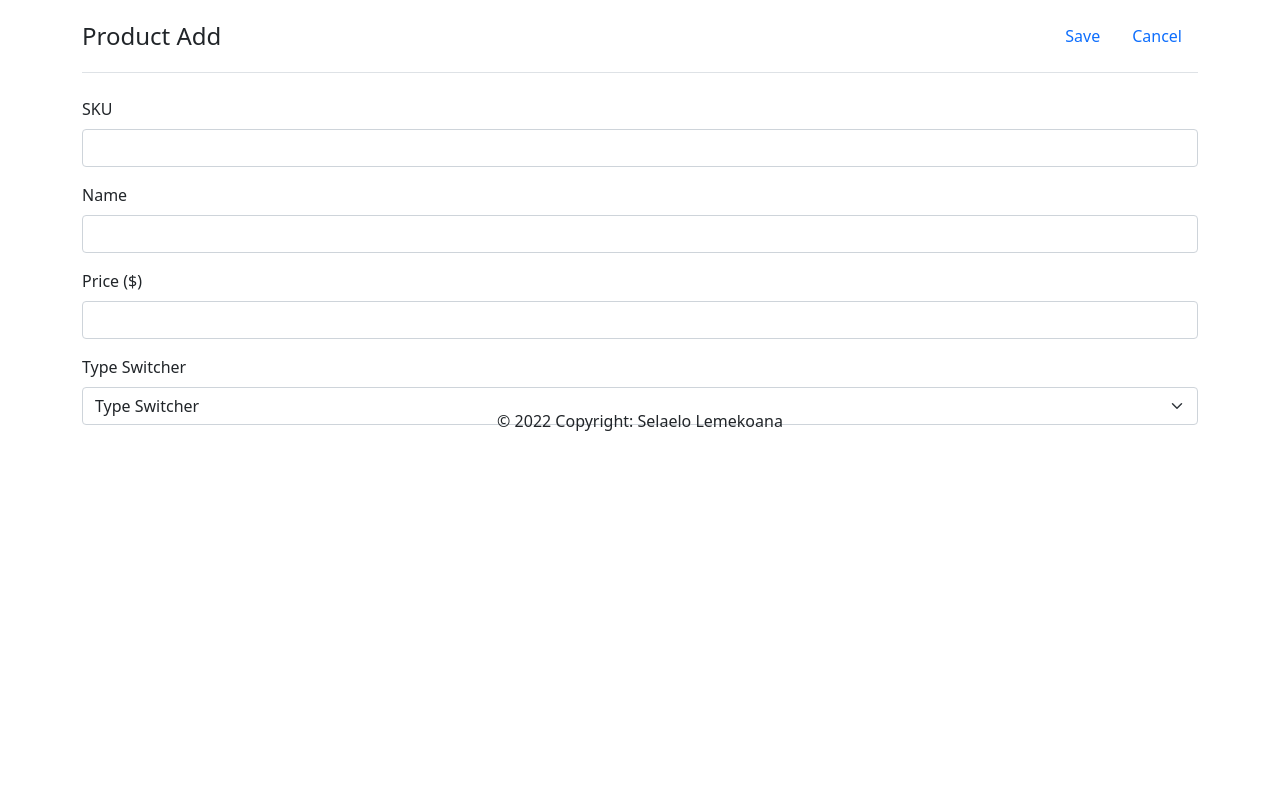
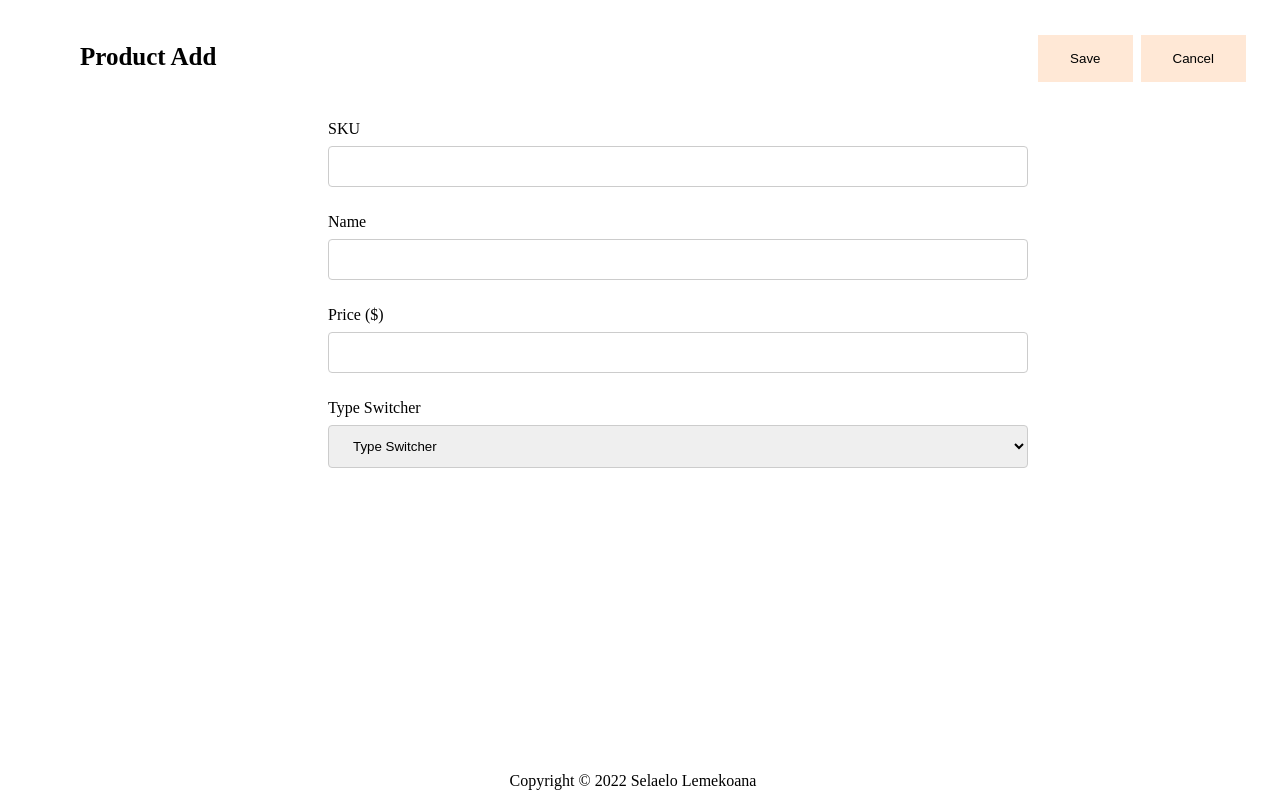
Before and after one commit to slemekoana/product-add-and-display, a PHP site: page /addProduct.php in a window 1280 px wide. Run offline with PHP 8.4, Linux system fonts and the light colour scheme.

Commit message:
The product add page is completed without cancel button styling working or other functionalities. Next is solving the cancel button styling then inserting user input to the database using MySQL.

```diff
--- a/addProduct.php
+++ b/addProduct.php
@@ -1,59 +1,69 @@
 <?php
-
 
 ?>
 
-    <?php include('header.php'); ?>
+<html lang="en">
+<head>
+    <meta charset="UTF-8">
+    <meta http-equiv="X-UA-Compatible" content="IE=edge">
+    <meta name="viewport" content="width=device-width, initial-scale=1.0">
+    <title>Document</title>
+    <link rel="stylesheet" type="text/css" href="styles.css">
+</head>
+<body>
 
+    <div class="fixed-header">
+        <h1><a href="#">Product Add</a></h1>
+        <div class="container">
+            <input type="submit" value="Save" name="submit">
+            <input type="button" value="Cancel" name="cancel">
+        </div>
+    </div>
 
-    <form id="product_form">
-        <div class="mb-3">
-            <label for="InputSKU" class="form-label">SKU</label>
-            <input type="sku" class="form-control" id="sku" aria-describedby="sku">
-        </div>
-        <div class="mb-3">
-            <label for="InputName" class="form-label">Name</label>
-            <input type="name" class="form-control" id="name" required type="text">
-        </div>
-        <div class="mb-3">
-            <label for="InputPrice" class="form-label">Price ($)</label>
-            <input type="price" class="form-control" id="price" required type="number">
-        </div>
-        <div class="mb-3">
-            <label for="InputPrice" class="form-label">Type Switcher</label>
-            <select class="form-select" id="productType" aria-label="Default select example">
+    <div class="add-product">
+        <form action="<?php echo $_SERVER['PHP_SELF'] ?>" id="product_form" method="post" >
+            <label for=""> SKU </label>
+            <input type="text" name="sku" id="sku" required>
+            <br></br>
+
+            <label for="">Name</label>
+            <input type="text" name="name" id="name" required>
+            <br></br>
+
+            <label for="">Price ($)</label>
+            <input type="text" name="price" id="price" required>
+            <br></br>
+
+            <label for="" class="">Type Switcher</label method="post">
+            <select name="productType" class="" id="productType" required>
                 <option selected>Type Switcher</option>
                 <option value="dvd">DVD</option>
                 <option value="book">Book</option>
                 <option value="furniture">Furniture</option>
             </select>
+            <br></br>
+
+            <div class="col-auto" id="dvd">
+                <label for="" id="size" class="">Size (MB)</label>
+                    <input type="text" id="size" class="" required>
+            </div>
+            <div class="col-auto" id="book">
+                <label for="" id="weight" class="">Weight (KG)</label>
+                    <input type="text" id="weight" class="" required>
+            </div>
+            <div class="col-auto" id="furniture">
+                <label for="" id="height" class="">Height (CM)</label>
+                    <input type="text" id="height" class="" required>
+                    <br></br>
+                <label for="" id="width" class="">Width (CM)</label>
+                    <input type="text" id="width" class="" required>
+                    <br></br>
+                <label for="" id="length" class="">Length (CM)</label>
+                    <input type="text" id="length" class="" required>
+                    <br></br>
             </div>
 
-        <div class="row g-3 align-items-center">
-            <div class="col-auto" id="dvd">
-                <label for="inputPassword6" id="size" class="col-form-label">Size (MB)</label>
-                <input type="password" id="size" class="form-control" aria-describedby="passwordHelpInline">
-                <div id="emailHelp" class="form-text">Please provide the size in megapixel.</div>
-            </div>
-        </div>
-        <div class="row g-3 align-items-center">
-            <div class="col-auto" id="furniture">
-                <label for="inputPassword6" id="height" class="col-form-label">Height (CM)</label>
-                <input type="password" id="height" class="form-control" aria-describedby="passwordHelpInline">
-                <label for="inputPassword6" id="width" class="col-form-label">Width (CM)</label>
-                <input type="password" id="width" class="form-control" aria-describedby="passwordHelpInline">
-                <label for="inputPassword6" id="length" class="col-form-label">Length (CM)</label>
-                <input type="password" id="length" class="form-control" aria-describedby="passwordHelpInline">
-                <div id="emailHelp" class="form-text">Please provide dimensions in H*W*L.</div>
-            </div>
-        </div>
-        <div class="row g-3 align-items-center">
-            <div class="col-auto" id="book">
-                <label for="inputPassword6" id="weight" class="col-form-label">Weight (KG)</label>
-                <input type="password" id="weight" class="form-control" aria-describedby="passwordHelpInline">
-                <div id="emailHelp" class="form-text">Please provide the weight in kilograms.</div>
-            </div>
-        </div>
+
         </form>
 
         <script src="https://cdnjs.cloudflare.com/ajax/libs/jquery/3.6.0/jquery.min.js"></script>
@@ -67,7 +77,10 @@
             });
         </script>
 
-    <?php include('footer.php'); ?>
+    </div>
 
-<!-- </body> -->
+    <div class="fixed-footer">
+        <div class="container">Copyright &copy; 2022 Selaelo Lemekoana</div>
+    </div>
+</body>
 </html>
--- /dev/null
+++ b/styles.css
@@ -0,0 +1,70 @@
+.body{
+    background: #ffece5;
+    font-family: Verdana, Geneva, Tahoma, sans-serif;
+}
+
+.add-product{
+  padding: 20px 40px;
+  max-width: 700px;
+  margin-top: 100px;
+  margin-bottom: 50px;
+  margin-right: 80px;
+  margin-left: 280px;
+}
+
+input[type=text], select {
+  width: 100%;
+  padding: 12px 20px;
+  margin: 8px 0;
+  box-sizing: border-box;
+  display: inline-block;
+  border: 1px solid #ccc;
+  border-radius: 4px;
+}
+
+input[type=button], input[type=submit] {
+  background-color: #ffe8d6;
+  border: none;
+  color: black;
+  padding: 16px 32px;
+  text-decoration: none;
+  align-content: right;
+  margin: 4px 2px;
+  cursor: pointer;
+}
+
+input[type=submit]:hover {
+  background-color: #cb997e;
+}
+
+.fixed-header, .fixed-footer{
+  width: 100%;
+  position: fixed;
+  padding: 10px 0;
+  overflow: hidden;
+  padding: 10px 10px;
+}
+.fixed-header{
+    top: 0;
+}
+
+.fixed-footer{
+  bottom: 0;
+  display: flex;
+  justify-content: center;
+  align-items: center;
+}
+
+.container{
+  float: right;
+  margin-right: 50px;
+}
+
+div a{
+  float: left;
+  margin-left: 50px;
+  color: black;
+  padding: 12px;
+  text-decoration: none;
+  font-size: 25px;
+}
```
Lines whose indentation alone changed are shown as unchanged.
